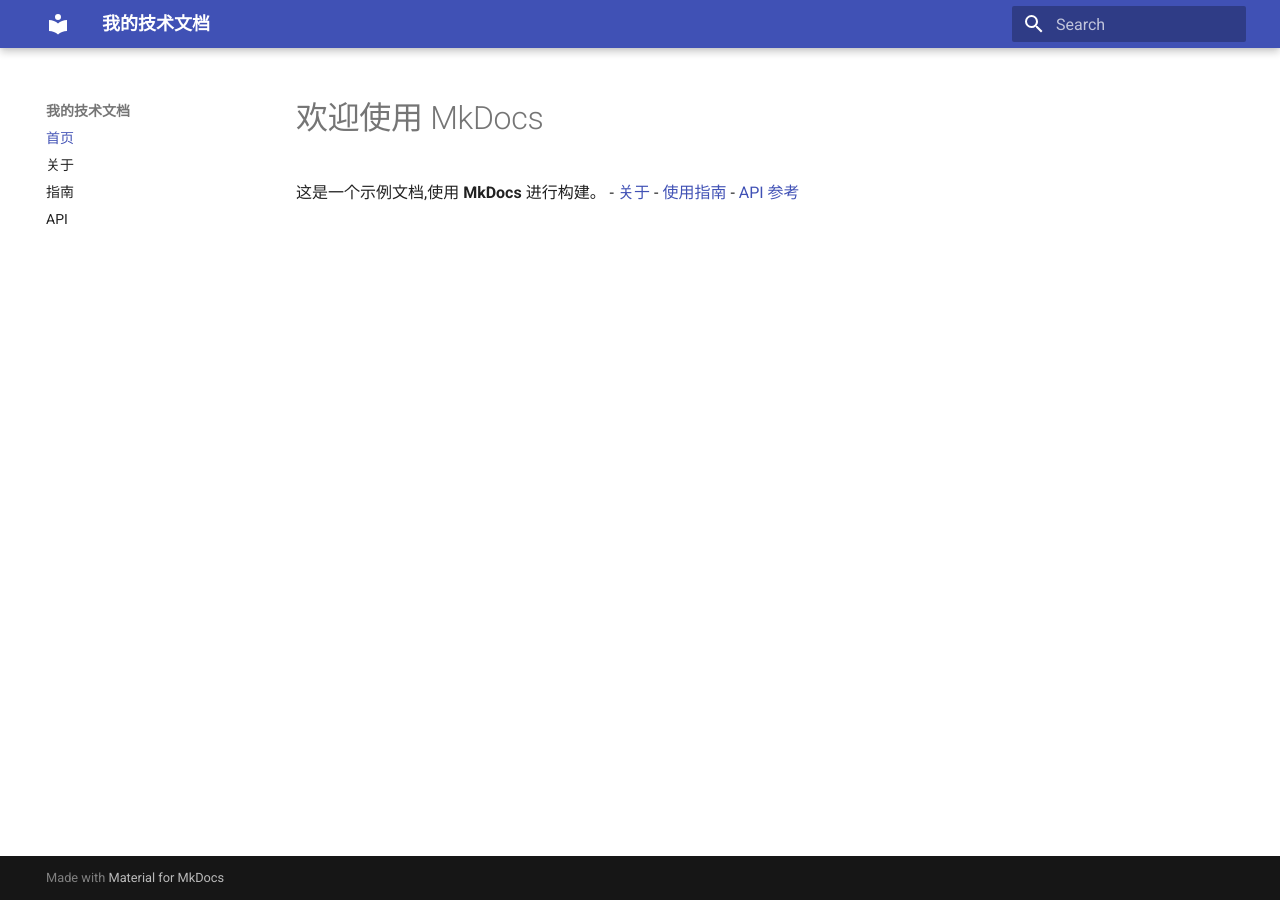
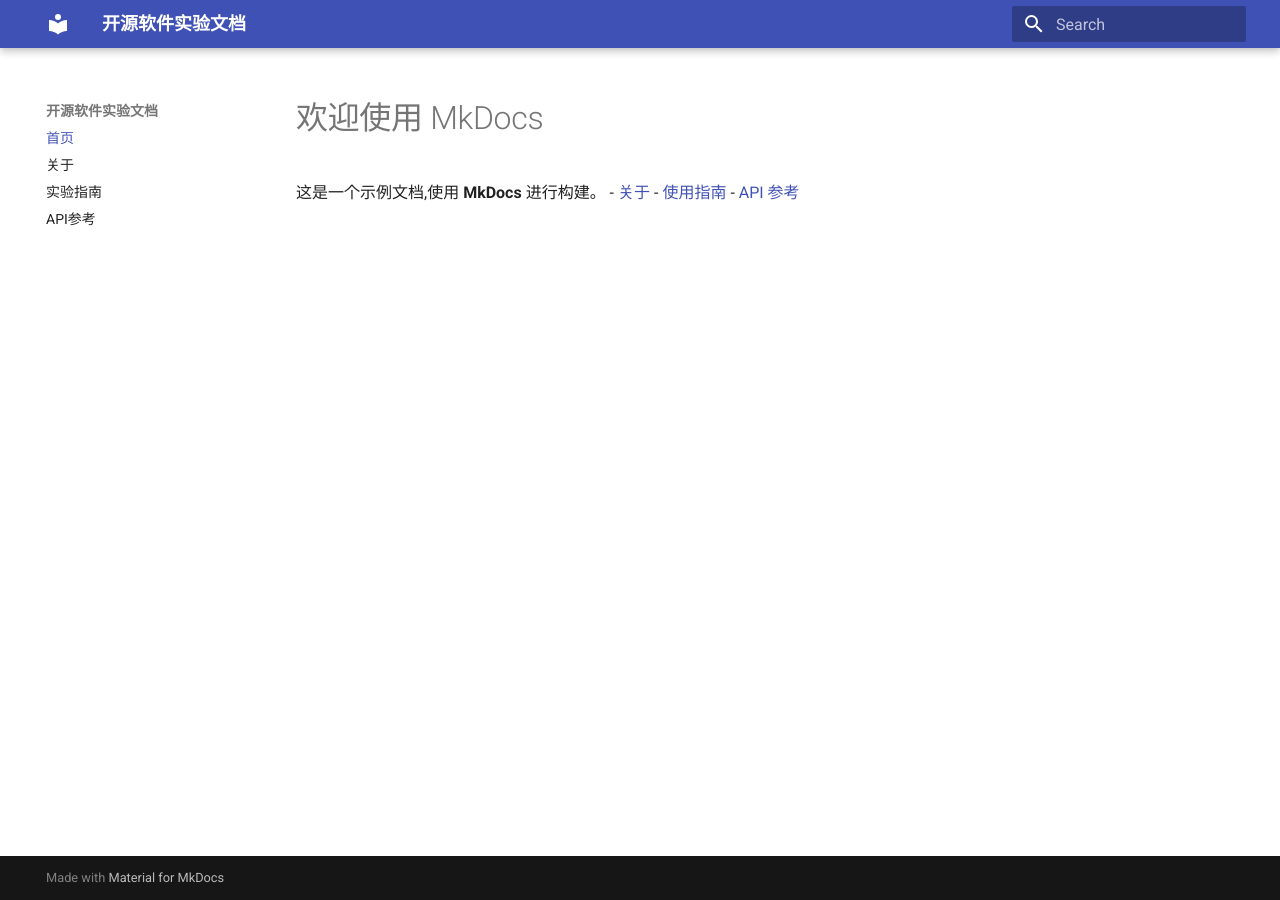
Before and after one commit to react1111/github-actions-practice, an MkDocs documentation site: the page built from docs/index.md, in a window 1280 px wide. Built offline with MkDocs 1.6.1 and Material for MkDocs 9.7.7, drawn with Linux system fonts in a browser that asks for light colours.

Commit message:
Update mkdocs.yml

```diff
--- a/mkdocs.yml
+++ b/mkdocs.yml
@@ -1,8 +1,12 @@
-site_name: 我的技术文档
+site_name: 开源软件实验文档
+site_description: GitHub Actions与MkDocs实验
 theme:
   name: material
+  palette:
+    primary: indigo
+    accent: indigo
 nav:
-        - 首页: index.md
-        - 关于: about.md
-        - 指南: guide.md
-        - API: api.md
+  - 首页: index.md
+  - 关于: about.md
+  - 实验指南: guide.md
+  - API参考: api.md
```
